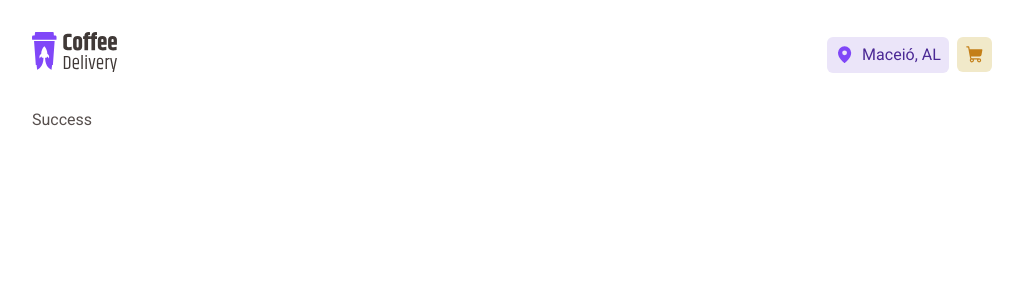
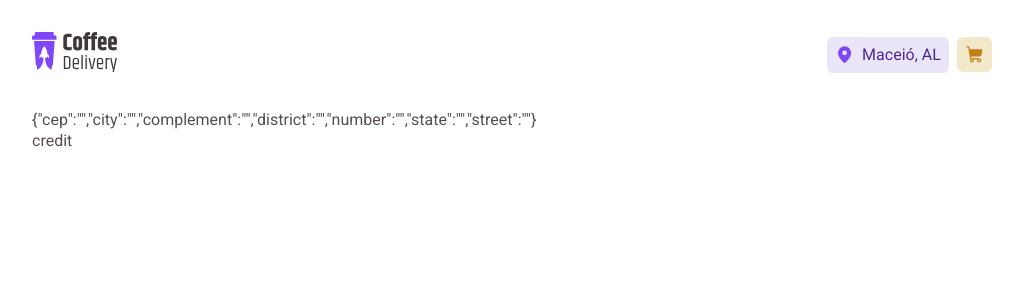
Before and after one commit to joaopedroaat/coffee-delivery, a React (Vite) app: page /success in a window 1280 px wide. Shown: the top 300 px of the page, without its empty margins (128-1151 px from the left). Built offline with nearby package versions, Linux system fonts and the light colour scheme.

Commit message:
Created a CheckoutContext

```diff
--- /dev/null
+++ b/src/contexts/CheckoutContext.tsx
@@ -0,0 +1,63 @@
+import { ReactNode, createContext, useState } from 'react'
+
+export interface Address {
+  cep: string
+  street: string
+  number: string
+  complement: string
+  district: string
+  city: string
+  state: string
+}
+
+export type PaymentType = 'credit' | 'debit' | 'cash'
+
+interface CheckoutContextType {
+  address: Address
+  changeAddress: (address: Address) => void
+  paymentType: PaymentType
+  changePaymentType: (payment: PaymentType) => void
+}
+
+export const CheckoutContext = createContext({} as CheckoutContextType)
+
+interface CheckoutContextProviderProps {
+  children: ReactNode
+}
+
+export function CheckoutContextProvider({
+  children,
+}: CheckoutContextProviderProps) {
+  const [address, setAddress] = useState<Address>({
+    cep: '',
+    city: '',
+    complement: '',
+    district: '',
+    number: '',
+    state: '',
+    street: '',
+  })
+
+  const [paymentType, setPaymentType] = useState<PaymentType>('credit')
+
+  function changeAddress(address: Address) {
+    setAddress(address)
+  }
+
+  function changePaymentType(payment: PaymentType) {
+    setPaymentType(payment)
+  }
+
+  return (
+    <CheckoutContext.Provider
+      value={{
+        address,
+        changeAddress,
+        paymentType,
+        changePaymentType,
+      }}
+    >
+      {children}
+    </CheckoutContext.Provider>
+  )
+}
--- a/src/pages/Checkout/components/AddressForm/index.tsx
+++ b/src/pages/Checkout/components/AddressForm/index.tsx
@@ -1,36 +1,18 @@
 import { MapPinLine } from '@phosphor-icons/react'
+import { ChangeEvent, useContext } from 'react'
+import { Address, CheckoutContext } from '../../../../contexts/CheckoutContext'
 import {
   AddressFormContainer,
+  AddressFormHeader,
+  AddressGrid,
   AddressInput,
-  AddressGrid,
-  AddressFormHeader,
 } from './styles'
-import { ChangeEvent, useState } from 'react'
 
-export interface Address {
-  cep: string
-  street: string
-  number: string
-  complement: string
-  district: string
-  city: string
-  state: string
-}
-
-interface AddressFormProps {
-  initialAddress: Address
-  onAddressChange: (address: Address) => void
-}
-
-export function AddressForm({
-  initialAddress,
-  onAddressChange,
-}: AddressFormProps) {
-  const [address, setAddress] = useState<Address>(initialAddress)
+export function AddressForm() {
+  const { address, changeAddress } = useContext(CheckoutContext)
 
   function handleAddressChange(newAddress: Address) {
-    setAddress(newAddress)
-    onAddressChange(newAddress)
+    changeAddress(newAddress)
   }
 
   function handleCepChange(evt: ChangeEvent<HTMLInputElement>) {
--- a/src/pages/Checkout/components/PaymentForm/index.tsx
+++ b/src/pages/Checkout/components/PaymentForm/index.tsx
@@ -1,5 +1,9 @@
 import { Bank, CreditCard, CurrencyDollar, Money } from '@phosphor-icons/react'
-import { ChangeEvent, useState } from 'react'
+import { ChangeEvent, useContext } from 'react'
+import {
+  CheckoutContext,
+  PaymentType,
+} from '../../../../contexts/CheckoutContext'
 import {
   PaymentFormContainer,
   PaymentFormHeader,
@@ -7,24 +11,11 @@ import {
   PaymentMethodList,
 } from './styles'
 
-export type PaymentType = 'credit' | 'debit' | 'cash'
-
-interface PaymentFormProps {
-  initialPaymentType: PaymentType
-  onPaymentTypeChange: (paymentType: PaymentType) => void
-}
-
-export function PaymentForm({
-  initialPaymentType,
-  onPaymentTypeChange,
-}: PaymentFormProps) {
-  const [paymentType, setPaymentType] =
-    useState<PaymentType>(initialPaymentType)
+export function PaymentForm() {
+  const { paymentType, changePaymentType } = useContext(CheckoutContext)
 
   function handlePaymentTypeChange(evt: ChangeEvent<HTMLInputElement>) {
-    const newPaymentType = evt.target.value as PaymentType
-    setPaymentType(newPaymentType)
-    onPaymentTypeChange(newPaymentType)
+    changePaymentType(evt.target.value as PaymentType)
   }
 
   return (
--- a/src/pages/Checkout/index.tsx
+++ b/src/pages/Checkout/index.tsx
@@ -1,36 +1,15 @@
-import { FormEvent, useState } from 'react'
-import { Address, AddressForm } from './components/AddressForm'
+import { FormEvent } from 'react'
+import { useNavigate } from 'react-router-dom'
+import { AddressForm } from './components/AddressForm'
 import { CartForm } from './components/CartForm'
-import { PaymentForm, PaymentType } from './components/PaymentForm'
+import { PaymentForm } from './components/PaymentForm'
 import { CheckoutContainer } from './styles'
-import { useNavigate } from 'react-router-dom'
 
 export function Checkout() {
-  const [address, setAddress] = useState<Address>({
-    cep: '',
-    city: '',
-    complement: '',
-    district: '',
-    number: '',
-    state: '',
-    street: '',
-  })
-
-  const [paymentType, setPaymentType] = useState<PaymentType>('credit')
-
   const navigate = useNavigate()
-
-  function handleAddressChange(newAddress: Address) {
-    setAddress(newAddress)
-  }
-
-  function handlePaymenTypeChange(newPaymentType: PaymentType) {
-    setPaymentType(newPaymentType)
-  }
 
   function handleSubmit(evt: FormEvent) {
     evt.preventDefault()
-    console.log(address, paymentType)
     navigate('/success')
   }
 
@@ -39,14 +18,8 @@ export function Checkout() {
       <form onSubmit={handleSubmit}>
         <div>
           <h1>Complete seu pedido</h1>
-          <AddressForm
-            initialAddress={address}
-            onAddressChange={handleAddressChange}
-          />
-          <PaymentForm
-            initialPaymentType={paymentType}
-            onPaymentTypeChange={handlePaymenTypeChange}
-          />
+          <AddressForm />
+          <PaymentForm />
         </div>
         <div>
           <h1>Cafés selecionados</h1>
--- a/src/pages/Success/index.tsx
+++ b/src/pages/Success/index.tsx
@@ -1,5 +1,14 @@
+import { useContext } from 'react'
 import { SuccessContainer } from './styles'
+import { CheckoutContext } from '../../contexts/CheckoutContext'
 
 export function Success() {
-  return <SuccessContainer>Success</SuccessContainer>
+  const { address, paymentType } = useContext(CheckoutContext)
+
+  return (
+    <SuccessContainer>
+      <p>{JSON.stringify(address)}</p>
+      <p>{paymentType}</p>
+    </SuccessContainer>
+  )
 }
```
Also changed, not shown: src/App.tsx (+7 -4 lines).
